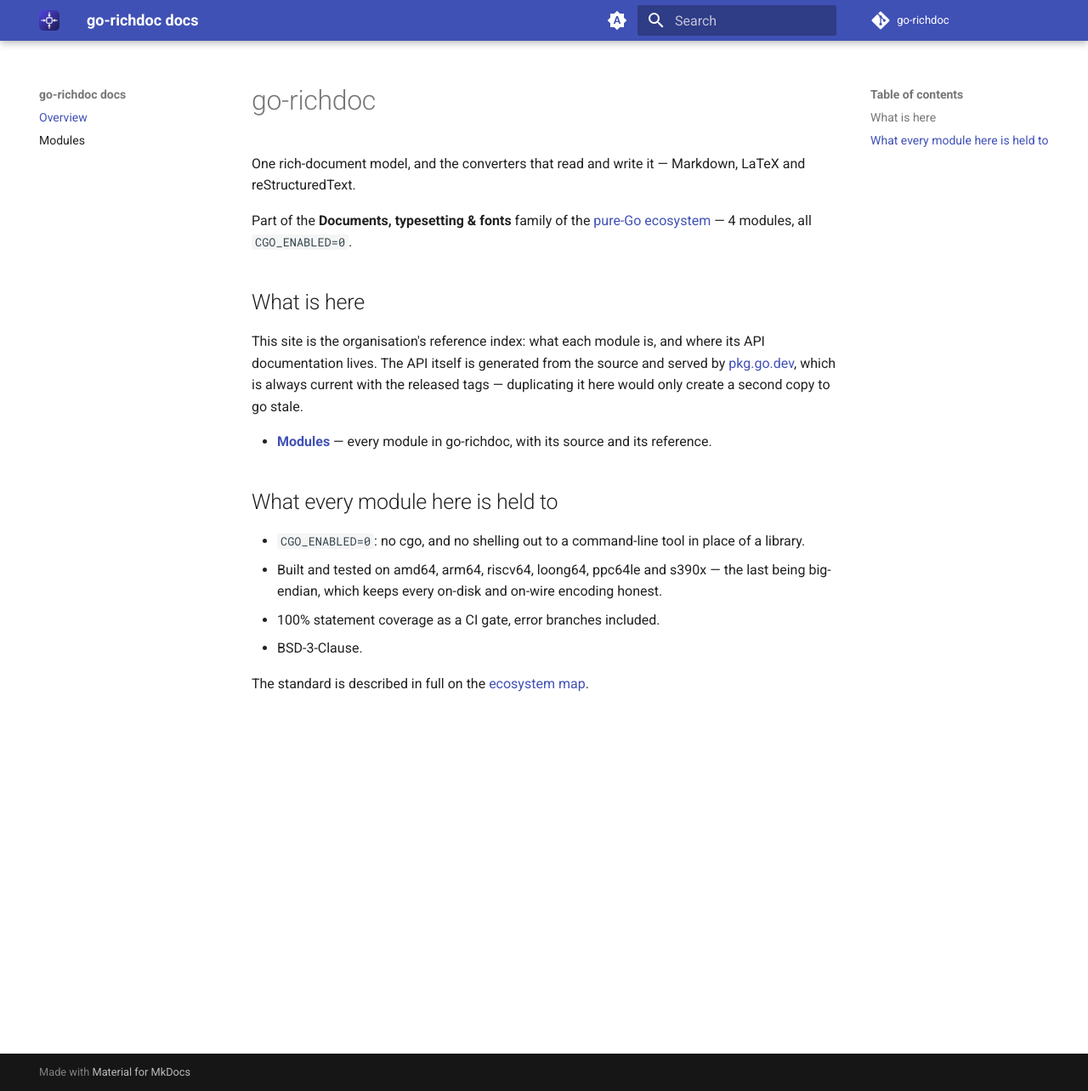
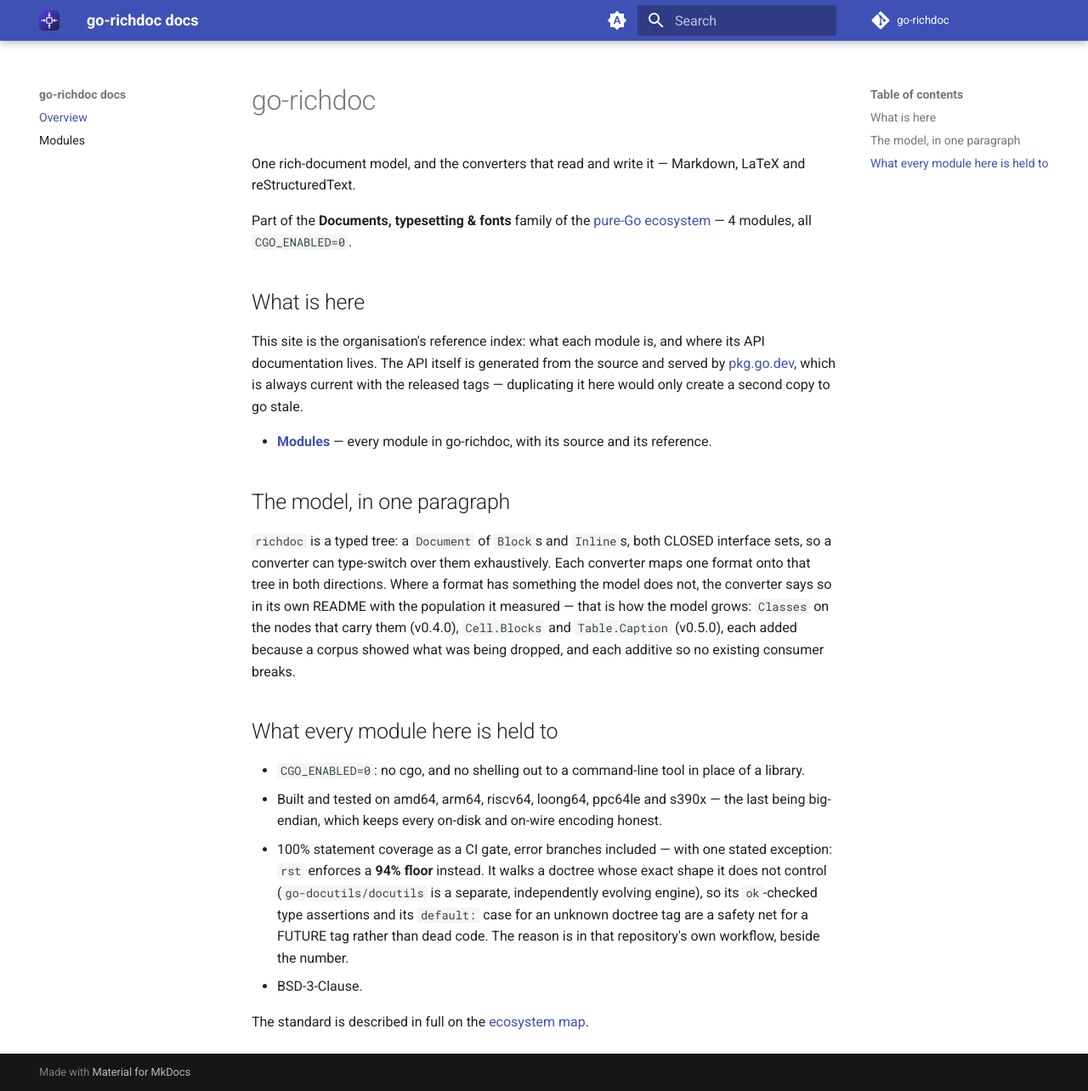
Before and after one commit to go-richdoc/docs, an MkDocs documentation site: the page built from docs/index.md, in a window 1280 px wide and 1284 px high. Shown: the whole window at 85% size. Built offline with MkDocs 1.6.1 and Material for MkDocs 9.7.7, drawn with Linux system fonts in a browser that asks for light colours; the version menu is left out.

Commit message:
docs: the coverage gate this site claimed, and what each module is (#2)
Two corrections, both "what the code actually does".

THE GATE. This site said 100% statement coverage is a CI gate for every module.
Three of the four enforce exactly that; `rst` enforces a 94% FLOOR, and has since
before this page was written. The reason is in its own workflow: it walks a doctree
whose shape it does not control, so its ok-checked type assertions and its
`default:` case for an unknown doctree tag are a safety net for a FUTURE tag rather
than dead code. A standard one of the four does not meet is not a standard, so the
exception is named here with its reason.

WHAT EACH MODULE IS. The module table linked to four repositories and said nothing
about any of them, on the grounds that descriptions belong in the repositories. A
one-line summary is not a duplicate -- it is what makes an index an index -- and
the thing that really must not be copied is the detail: what a converter does with
a construct its format cannot express, which lives beside the measurement that
decided it.

And a paragraph on the model, because the site's own first line names it without
saying what it is: a typed tree of closed interface sets, grown additively from
measured losses (Classes in v0.4.0, Cell.Blocks and Table.Caption in v0.5.0).

Co-authored-by: Claude Opus 5 <noreply@anthropic.com>

```diff
--- a/docs/index.md
+++ b/docs/index.md
@@ -15,13 +15,29 @@ duplicating it here would only create a second copy to go stale.
 
 - **[Modules](modules.md)** — every module in go-richdoc, with its source and its reference.
 
+## The model, in one paragraph
+
+`richdoc` is a typed tree: a `Document` of `Block`s and `Inline`s, both CLOSED
+interface sets, so a converter can type-switch over them exhaustively. Each
+converter maps one format onto that tree in both directions. Where a format has
+something the model does not, the converter says so in its own README with the
+population it measured — that is how the model grows: `Classes` on the nodes that
+carry them (v0.4.0), `Cell.Blocks` and `Table.Caption` (v0.5.0), each added because
+a corpus showed what was being dropped, and each additive so no existing consumer
+breaks.
+
 ## What every module here is held to
 
 - `CGO_ENABLED=0`: no cgo, and no shelling out to a command-line tool in place of a
   library.
 - Built and tested on amd64, arm64, riscv64, loong64, ppc64le and s390x — the last
   being big-endian, which keeps every on-disk and on-wire encoding honest.
-- 100% statement coverage as a CI gate, error branches included.
+- 100% statement coverage as a CI gate, error branches included — with one stated
+  exception: `rst` enforces a **94% floor** instead. It walks a doctree whose exact
+  shape it does not control (`go-docutils/docutils` is a separate, independently
+  evolving engine), so its `ok`-checked type assertions and its `default:` case for
+  an unknown doctree tag are a safety net for a FUTURE tag rather than dead code.
+  The reason is in that repository's own workflow, beside the number.
 - BSD-3-Clause.
 
 The standard is described in full on the
```
Also changed, not shown: docs/modules.md (+9 -8 lines).
